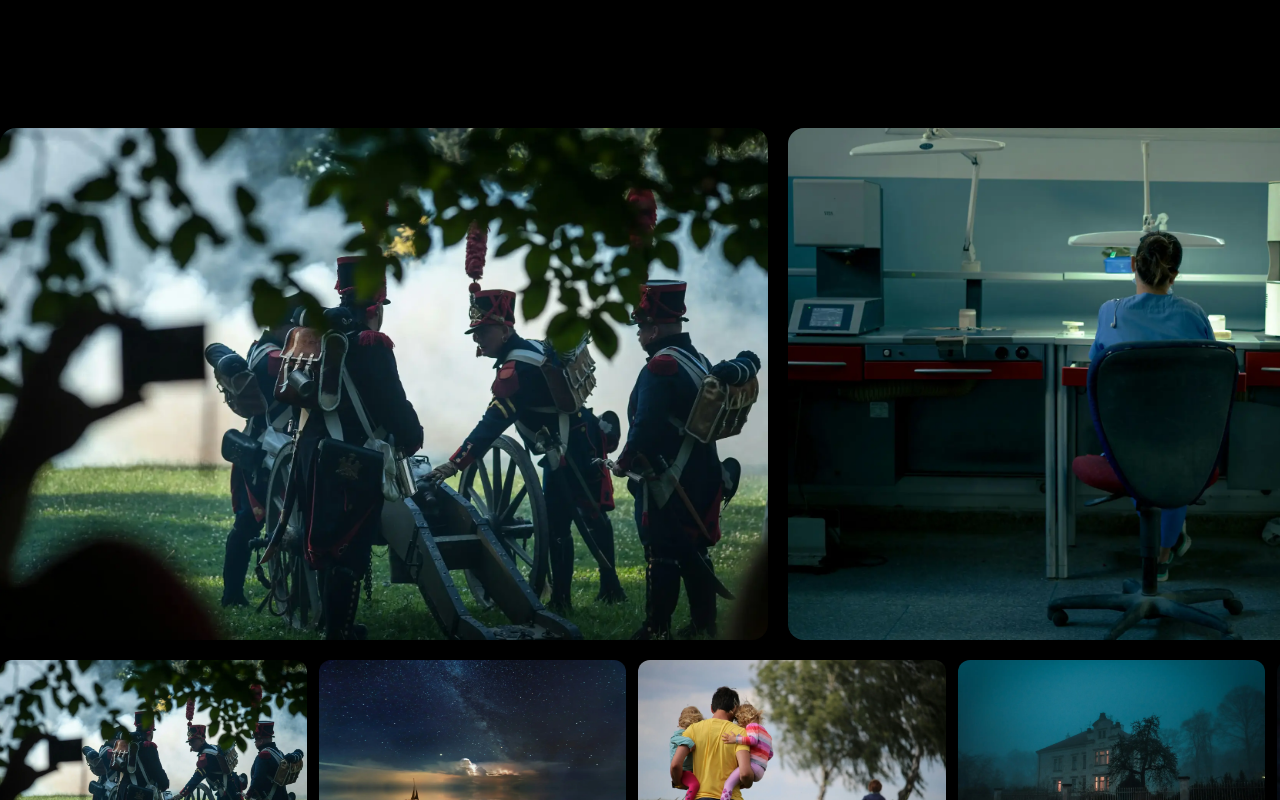
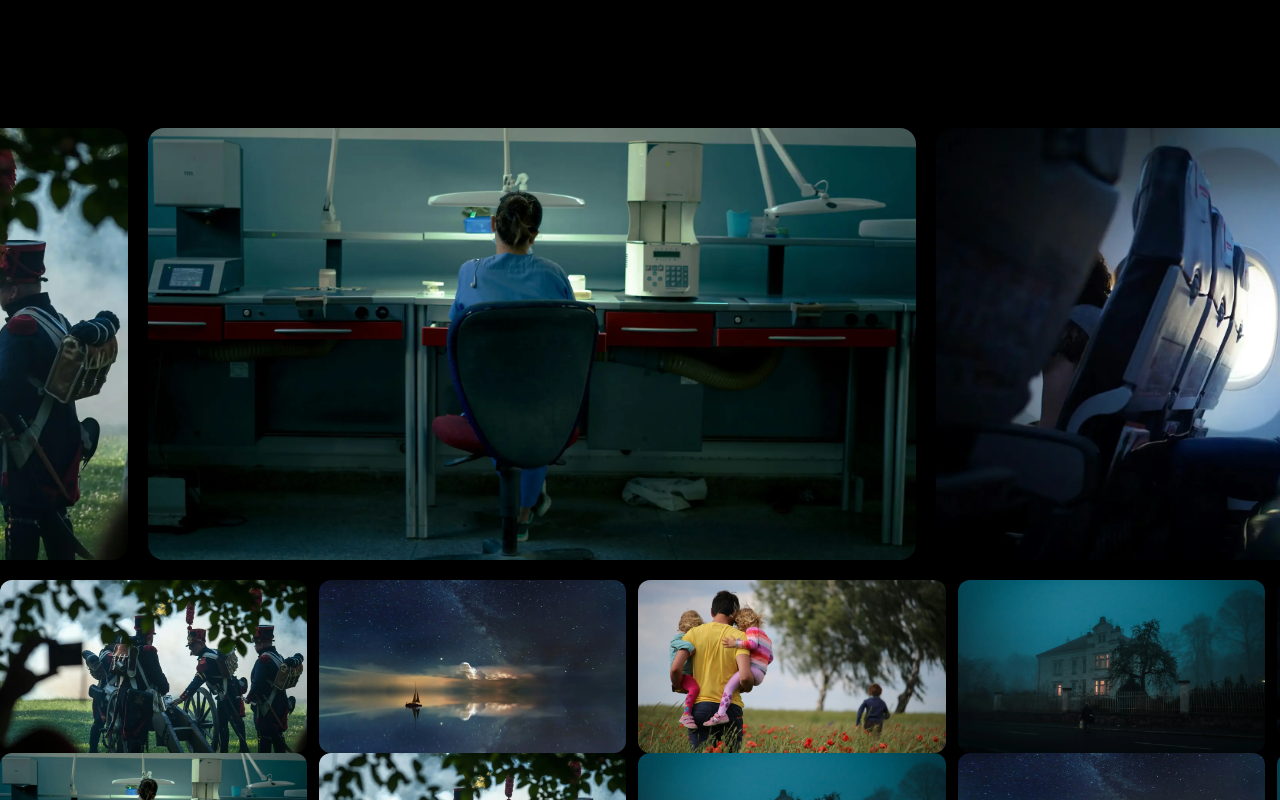
Before and after one commit to isamail-el-youssefi/apple-clone-with-framermotion, a React (Vite) app: page / in a window 1280 px wide. Shown: the part 1500-2300 px from the top of the page. Built offline with nearby package versions, Linux system fonts and the light colour scheme.

Commit message:
centering the second image from the 3 in the middle of the screen and adding apect-video so that the images have unified aspect-ratio

```diff
--- a/src/components/section/video-carousel.tsx
+++ b/src/components/section/video-carousel.tsx
@@ -3,27 +3,29 @@ import { movies, randomMoviesSet1, randomMoviesSet2 } from "../../lib/data";
 export default function VideoCarousel() {
   return (
     <div className="bg-background">
-      <div className="flex gap-5 mb-5 overflow-clip">
-        <div className="w-[60vw] shrink-0 ">
+      <div className="overflow-clip">
+        <div className="flex gap-5 mb-5 -translate-x-1/2 ">
+          <div className="w-[60vw] shrink-0 aspect-video">
             <img
               className="rounded-2xl w-full h-full object-cover"
               src={movies[0].poster}
               alt={movies[0].name}
             />
           </div>
-        <div className="w-[60vw] shrink-0 ">
+          <div className="w-[60vw] shrink-0 aspect-video">
             <img
               className="rounded-2xl w-full h-full object-cover"
               src={movies[1].poster}
               alt={movies[0].name}
             />
           </div>
-        <div className="w-[60vw] shrink-0 ">
+          <div className="w-[60vw] shrink-0 aspect-video">
             <img
               className="rounded-2xl w-full h-full object-cover"
               src={movies[2].poster}
               alt={movies[0].name}
             />
+          </div>
         </div>
       </div>
 
@@ -47,7 +49,7 @@ const SmallVideoCarousel = ({ movie }: SmallVideoCarouselProps) => {
     //overflowclip: removes the scroll in x axis
     <div className="flex gap-3 overflow-clip">
       {movie.map((movie, i) => (
-        <div className="w-[24vw] shrink-0" key={i}>
+        <div className="w-[24vw] shrink-0 aspect-video" key={i}>
           <img
             className="object-cover w-full h-full rounded-xl"
             src={movie.poster}
```
Lines whose indentation alone changed are shown as unchanged.
